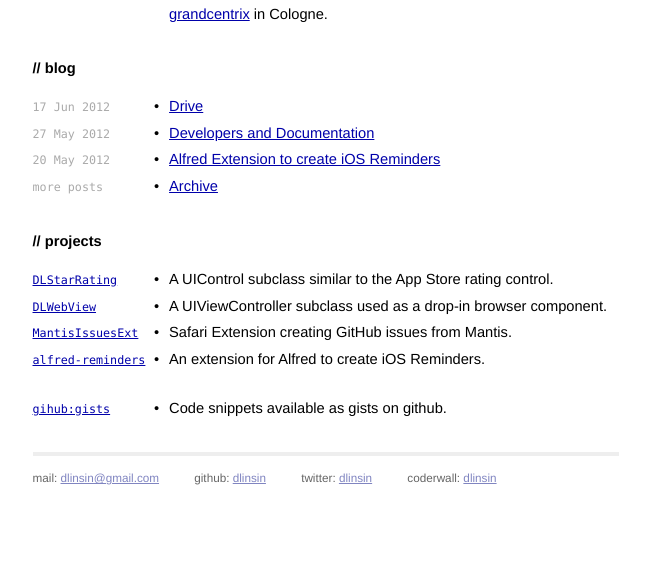
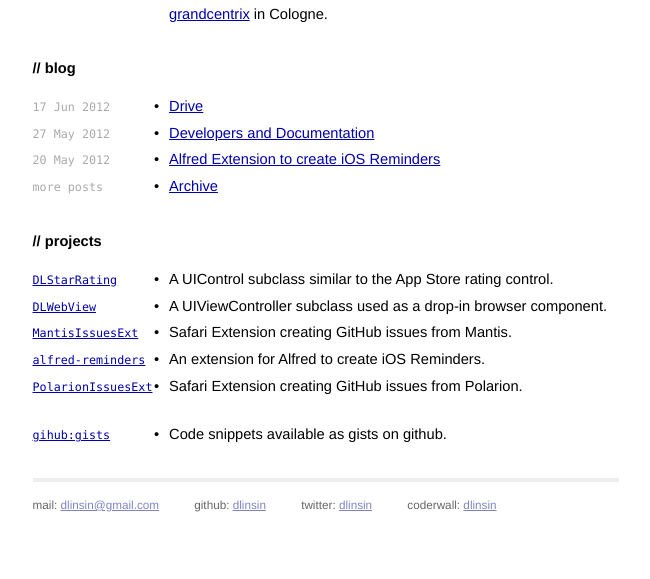
Before and after one commit to dlinsin/dlinsin-archive.github.com, a Jekyll site: the page built from index.html, in a window 1280 px wide. Shown: the part 335-914 px from the top of the page, without its empty margins (314-964 px from the left). Built offline with Jekyll 4.4.1, drawn with Linux system fonts in a browser that asks for light colours; Markdown is read by kramdown in place of the engine named in the settings.

Commit message:
added Polarion Safari extension

```diff
--- a/index.html
+++ b/index.html
@@ -71,6 +71,11 @@ title: David Linsin
       <div class="sep"> &bull; </div>
       <div class="second">An extension for Alfred to create iOS Reminders.</div>
     </li>
+    <li>
+      <div class="first"><span><a href="https://github.com/dlinsin/Polarion-Issues-Ext">PolarionIssuesExt</a></span></div>
+      <div class="sep"> &bull; </div>
+      <div class="second">Safari Extension creating GitHub issues from Polarion.</div>
+    </li>
     <br/>
     <li>
       <div class="first"><span><a href="https://gist.github.com/dlinsin">gihub:gists</a></span></div>
```
